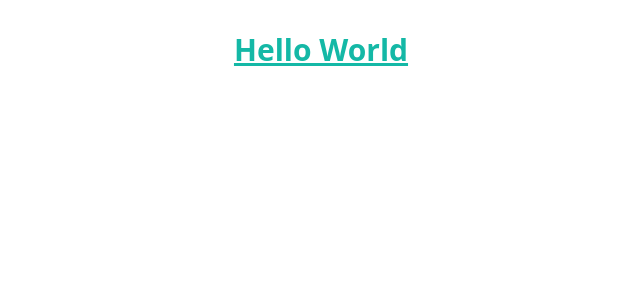
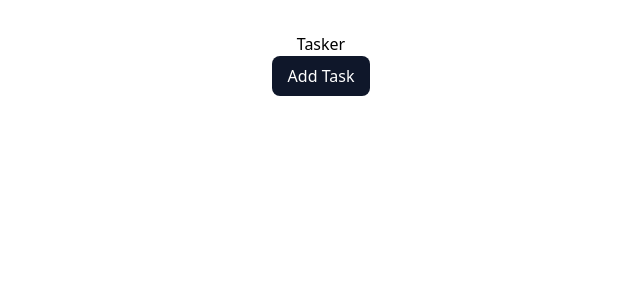
Before and after one commit to aguilanbon/mid-fe, a React (Vite) app in the folder frontend/: page / in a window 1280 px wide. Shown: the top 300 px of the page, without its empty margins (319-959 px from the left). Built offline with nearby package versions, Linux system fonts and the light colour scheme.

Commit message:
init pages, react-router

```diff
--- a/frontend/package.json
+++ b/frontend/package.json
@@ -11,7 +11,8 @@
   },
   "dependencies": {
     "react": "^18.3.1",
-    "react-dom": "^18.3.1"
+    "react-dom": "^18.3.1",
+    "react-router-dom": "^6.28.0"
   },
   "devDependencies": {
     "@eslint/js": "^9.13.0",
--- a/frontend/src/App.jsx
+++ b/frontend/src/App.jsx
@@ -1,15 +1,23 @@
+import { createBrowserRouter, RouterProvider } from "react-router-dom";
 import "./App.css";
+import Home from "./pages/Home";
+import CreateEdit from "./pages/CreateEdit";
 
 function App() {
-  return (
-    <>
-      <div>
-        <h1 className="text-3xl font-bold underline text-teal-500">
-          Hello World
-        </h1>
-      </div>
-    </>
-  );
+  const router = createBrowserRouter([
+    {
+      path: "/",
+      element: <Home />,
+      children: [
+        {
+          path: "/create",
+          element: <CreateEdit />,
+        },
+      ],
+    },
+  ]);
+
+  return <RouterProvider router={router} />;
 }
 
 export default App;
--- /dev/null
+++ b/frontend/src/pages/CreateEdit.jsx
@@ -0,0 +1,3 @@
+export default function CreateEdit() {
+  return <div>CreateEdit</div>;
+}
--- /dev/null
+++ b/frontend/src/pages/Home.jsx
@@ -0,0 +1,10 @@
+export default function Home() {
+  return (
+    <div className="">
+      <h1>Tasker</h1>
+      <button className="bg-slate-900 py-2 px-4 text-white rounded-lg hover:bg-slate-800">
+        Add Task
+      </button>
+    </div>
+  );
+}
```
Also changed, not shown: frontend/eslint.config.js (+17 -17 lines).
